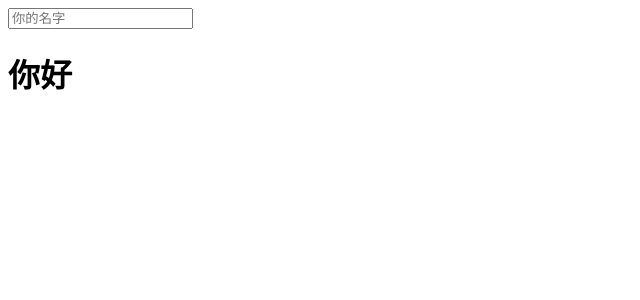
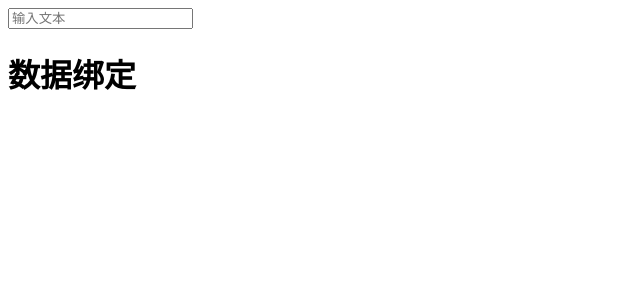
Before and after one commit to alectian/researchvuejs, a Vue app: page / in a window 1280 px wide. Shown: the top 300 px of the page, without its empty margins (0-640 px from the left). Built offline with nearby package versions, Linux system fonts and the light colour scheme.

Commit message:
实例与数据

```diff
--- a/src/App.vue
+++ b/src/App.vue
@@ -1,17 +1,16 @@
 <template>
   <div id="app">
-    <input v-model="name" placeholder='你的名字'>
-    <h1>你好{{ name }}</h1>
+    <input v-model="text" placeholder='输入文本'>
+    <h1>数据绑定{{ text }}</h1>
   </div>
 </template>
 
 <script>
-export default {
-  name: 'App',
-  data() {
-    return {
-      name: ""
+  export default {
+    data() {
+      return{
+        text: ''
+      }
     }
   }
-}
 </script>
--- a/src/main.js
+++ b/src/main.js
@@ -5,9 +5,33 @@ import App from './App'
 
 Vue.config.productionTip = false
 
+var myData = {
+  a: 1
+}
+
 /* eslint-disable no-new */
-new Vue({
+var app = new Vue({
+  /*
+    用于指定一个页面中已存在的DOM元素来挂载Vue实例
+    挂载之后，可通过app.$el来访问该元素,
+    vue提供了很多常用的实例属性与方法
+    都以$开头
+  */
   el: '#app',
   components: { App },
-  template: '<App/>'
+  template: '<App/>',
+  data: myData
 })
+
+console.log(app.$el)
+
+/*
+  除了在vue实例内部显示生命数据外，
+  也可以指向一个已有变量，
+  并且他们之间默认建立了双向数据绑定，
+  当修改其中任意一个时，另一个也会一起变化
+*/
+app.a = 2
+console.log(myData.a)
+myData.a = 3
+console.log(app.a)
```
